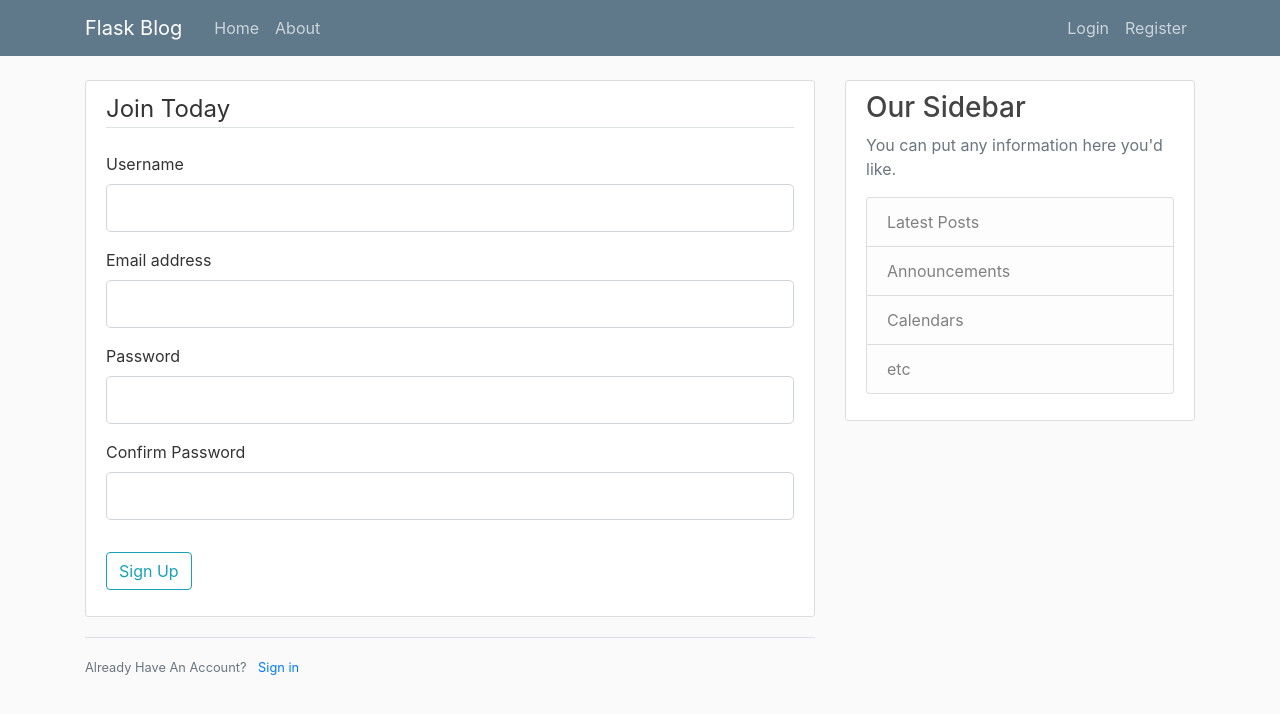
After one commit to chidubesteve/flask-blog, a Flask app: page /register in a window 1280 px wide. The commit adds this page. Shown: the top 714 px of the page. Run offline with Flask 3, Linux system fonts and the light colour scheme; some libraries are stand-ins or nearby versions.

Commit message:
added forms

```diff
--- a/flaskblog.py
+++ b/flaskblog.py
@@ -1,5 +1,10 @@
-from flask import Flask, request, render_template, url_for
+from flask import Flask, redirect, request, render_template, url_for, flash
+from forms  import RegistrationForm, LoginForm
+
 app = Flask(__name__)
+
+
+app.config['SECRET_KEY'] = '451687de6cb7eb0d41af6d8f005decd0'
 
 posts = [
     {
@@ -25,6 +30,25 @@ def home():
 def about():
     return render_template('about.html', title='About')
 
+@app.route("/register", methods=['GET', 'POST'])
+def register():
+    form = RegistrationForm()
+    if form.validate_on_submit():
+        flash(f"Account created for {form.username.data}!", 'success')
+        return redirect(url_for('home'))
+    return render_template('register.html', title='Register', form=form)
+
+@app.route("/login", methods=['GET', 'POST'])
+def login():
+    form = LoginForm()
+    if form.validate_on_submit():
+        if form.email.data == 'admin@blog.com' and form.password.data == 'password':
+            flash('You have been logged in!', 'success')
+            return redirect(url_for('home'))
+        else:
+            flash('Login Unsuccessful. Please check username and password', 'danger')
+    return render_template('login.html', title='Login', form=form)
+
 # to run the app with python and not flask and all this setting
 
 if __name__ == '__main__':
--- /dev/null
+++ b/forms.py
@@ -0,0 +1,37 @@
+from flask_wtf import FlaskForm
+from wtforms import StringField, PasswordField, SubmitField, BooleanField
+from wtforms.validators import InputRequired, Length, Email, EqualTo
+
+class RegistrationForm(FlaskForm):
+    username = StringField('Username', validators=[
+        InputRequired("Username is required"),
+        Length(min=2, max=20, message='Username must be between 2 and 20 characters')
+    ])
+    email = StringField('Email address', validators=[
+        InputRequired("Email is required"),
+        Email(message='Invalid email address format')
+    ])
+    password = PasswordField('Password', validators=[
+        InputRequired('Password is required'),
+        Length(min=6, message='Password must be at least 6 characters')
+    ])
+    confirm_password = PasswordField('Confirm Password', validators=[
+        InputRequired('Please confirm your password'),
+        EqualTo('password', message='Passwords must match')
+    ])
+    submit = SubmitField('Sign Up')
+
+
+class LoginForm(FlaskForm):
+
+    email = StringField('Email address', validators=[
+        InputRequired("Email is required"),
+        Email(message='Invalid email address format')
+    ])
+    password = PasswordField('Password', validators=[
+        InputRequired('Password is required'),
+        Length(min=6, message='Password must be at least 6 characters')
+    ])
+
+    remember_me = BooleanField('Remember Me')
+    submit = SubmitField('Login')
--- a/templates/layout.html
+++ b/templates/layout.html
@@ -26,13 +26,13 @@
             </button>
             <div class="collapse navbar-collapse" id="navbarToggle">
               <div class="navbar-nav mr-auto">
-                <a class="nav-item nav-link" href="/">Home</a>
-                <a class="nav-item nav-link" href="/about">About</a>
+                <a class="nav-item nav-link" href="{{url_for('home')}}">Home</a>
+                <a class="nav-item nav-link" href="{{url_for('about')}}">About</a>
               </div>
               <!-- Navbar Right Side -->
               <div class="navbar-nav">
-                <a class="nav-item nav-link" href="/login">Login</a>
-                <a class="nav-item nav-link" href="/register">Register</a>
+                <a class="nav-item nav-link" href="{{url_for('login')}}">Login</a>
+                <a class="nav-item nav-link" href="{{url_for('register')}}">Register</a>
               </div>
             </div>
           </div>
@@ -42,6 +42,15 @@
       <main role="main" class="container">
         <div class="row">
           <div class="col-md-8">
+            {% with messages = get_flashed_messages(with_categories=true)%}
+              {% if messages %}
+                {% for category, message in messages %}
+                  <div class="alert alert-{{ category }}">
+                    {{ message }}
+                  </div>
+                {% endfor %}
+              {% endif %}
+            {% endwith %}
             {% block content %}{% endblock %}
           </div>
           <div class="col-md-4">
--- /dev/null
+++ b/templates/register.html
@@ -0,0 +1,81 @@
+{% extends "layout.html" %}
+{% block content %}
+    <div class="content-section">
+        <form method='POST' action=''>
+            {{ form.hidden_tag() }}
+            <fieldset class="form-group">
+                <legend class='border-bottom mb-4'>Join Today</legend>
+                <div class="form-group">
+                    {{form.username.label(class="form-control-label")}}
+
+                    {% if form.username.errors %}
+                    {{form.username(class="form-control form-control-lg is-invalid")}}
+                    <div class="invalid-feedback">
+                        {% for error  in form.username.errors %}
+                            <span>{{error}}</span>
+                        {% endfor %}
+                    </div>
+                    {% else %}
+                        {{form.username(class="form-control form-control-lg")}}
+                    {% endif %}
+
+                </div>
+
+                <div class="form-group">
+                    {{form.email.label(class="form-control-label")}}
+
+                    {% if form.email.errors %}
+                    {{form.email(class="form-control form-control-lg is-invalid")}}
+                    <div class="invalid-feedback">
+                        {% for error  in form.email.errors %}
+                            <span>{{error}}</span>
+                        {% endfor %}
+                    </div>
+                    {% else %}
+                        {{form.email(class="form-control form-control-lg")}}
+                    {% endif %}
+
+                </div>
+
+                <div class="form-group">
+                    {{form.password.label(class="form-control-label")}}
+
+                    {% if form.password.errors %}
+                    {{form.password(class="form-control form-control-lg is-invalid")}}
+                    <div class="invalid-feedback">
+                        {% for error  in form.password.errors %}
+                            <span>{{error}}</span>
+                        {% endfor %}
+                    </div>
+                    {% else %}
+                        {{form.password(class="form-control form-control-lg")}}
+                    {% endif %}
+
+                </div>
+                <div class="form-group">
+                    {{form.confirm_password.label(class="form-control-label")}}
+
+                    {% if form.confirm_password.errors %}
+                    {{form.confirm_password(class="form-control form-control-lg is-invalid")}}
+                    <div class="invalid-feedback">
+                        {% for error  in form.confirm_password.errors %}
+                            <span>{{error}}</span>
+                        {% endfor %}
+                    </div>
+                    {% else %}
+                        {{form.confirm_password(class="form-control form-control-lg")}}
+                    {% endif %}
+
+                </div>
+            </fieldset>
+            <div class="form-group">
+                {{form.submit(class="btn btn-outline-info")}}
+            </div>
+        </form>
+    </div>
+    <div class="border-top pt-3">
+        <small class="text-muted">
+            Already Have An Account? <a href="{{ url_for('login') }}" class="ml-2">Sign in</a>
+        </small>
+    </div>
+{% endblock content %}
```
Also changed, not shown: templates/login.html (added, +59 -0 lines).
